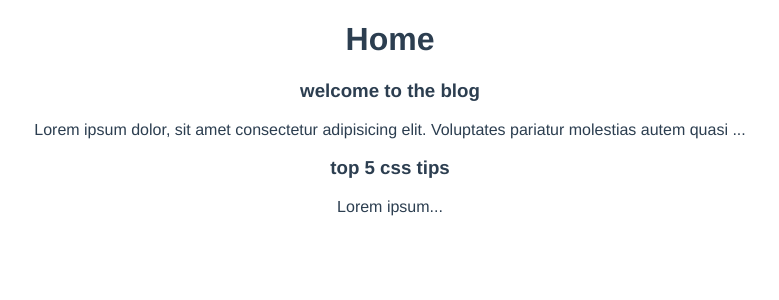
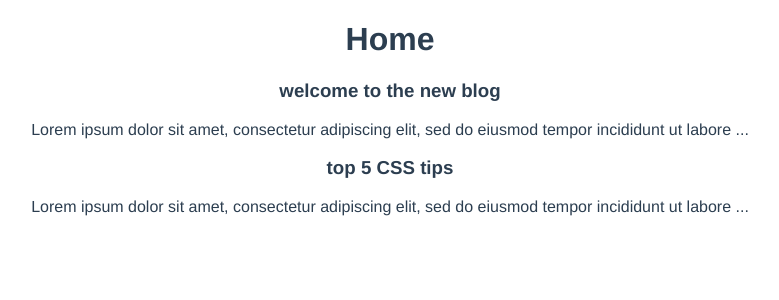
Before and after one commit to NbgDeki/simple-blog, a Vue app: page / in a window 1280 px wide. Shown: the top 300 px of the page, without its empty margins (250-1029 px from the left). Built offline with nearby package versions, Linux system fonts and the light colour scheme; data requests are answered from the project's data file.

Commit message:
Added dummy database and fetching data from it

```diff
--- /dev/null
+++ b/data/db.json
@@ -0,0 +1,16 @@
+{
+  "posts": [
+    {
+      "id": 1,
+      "title": "welcome to the new blog",
+      "body": "Lorem ipsum dolor sit amet, consectetur adipiscing elit, sed do eiusmod tempor incididunt ut labore et dolore magna aliqua.",
+      "tags": ["webdev", "coding", "news"]
+    },
+    {
+      "id": 2,
+      "title": "top 5 CSS tips",
+      "body": "Lorem ipsum dolor sit amet, consectetur adipiscing elit, sed do eiusmod tempor incididunt ut labore et dolore magna aliqua.",
+      "tags": ["css", "webdev", "coding"]
+    }
+  ]
+}
--- a/src/components/PostList.vue
+++ b/src/components/PostList.vue
@@ -7,6 +7,7 @@
 </template>
 
 <script>
+import { onMounted, onUnmounted, onUpdated } from 'vue';
 import SinglePost from './SinglePost.vue';
 
 export default {
@@ -14,7 +15,9 @@ export default {
   props: ['posts'],
 
   setup(props) {
-    return {};
+    onMounted(() => console.log('component mounted'));
+    onUnmounted(() => console.log('component unmounted'));
+    onUpdated(() => console.log('component updated'));
   }
 };
 </script>
--- a/src/views/HomeView.vue
+++ b/src/views/HomeView.vue
@@ -1,7 +1,11 @@
 <template>
   <div class="home">
     <h1>Home</h1>
-    <PostList :posts="posts"></PostList>
+    <div v-if="error">{{ error }}</div>
+    <div v-if="posts.length">
+      <PostList :posts="posts"></PostList>
+    </div>
+    <div v-else>Loading...</div>
   </div>
 </template>
 
@@ -14,16 +18,30 @@ export default {
   name: 'HomeView',
 
   setup() {
-    const posts = ref([
-      {
-        title: 'welcome to the blog',
-        body: 'Lorem ipsum dolor, sit amet consectetur adipisicing elit. Voluptates pariatur molestias autem quasi porro animi quod odio, nisi dolores exercitationem nobis atque optio eaque ipsam rem accusantium sed error perferendis necessitatibus voluptas tenetur. Necessitatibus laborum accusantium quae non tempore autem labore tenetur excepturi quidem rerum nobis, veniam quod ullam est dolores officiis dicta dolore omnis reiciendis odio quia nihil! Repudiandae quae iste quasi provident molestiae veritatis vitae, sint laborum ipsum totam tenetur aperiam ullam eos explicabo, facilis aspernatur nulla rerum rem aliquid distinctio, hic perferendis id. Tempora minima, neque consequatur dolorum numquam dolorem fugit atque officia eaque est? Quas enim, iste porro sapiente laudantium distinctio ducimus nam eos aliquam fuga eum tempora eligendi quia error inventore, provident pariatur praesentium magni soluta minima nesciunt mollitia. Tempora assumenda unde recusandae veniam animi nulla incidunt repellendus sed numquam nisi, mollitia ut molestiae vel et aspernatur accusantium maiores architecto. Autem consequuntur minus esse aliquid?',
-        id: 1
-      },
-      { title: 'top 5 css tips', body: 'Lorem ipsum', id: 2 }
-    ]);
+    const posts = ref([]);
+    const error = ref(null);
 
-    return { posts };
+    const load = async () => {
+      try {
+        const res = await fetch('http://localhost:3000/posts');
+
+        console.log(res);
+
+        if (!res.ok) {
+          throw Error('No data available');
+        }
+
+        const data = await res.json();
+        posts.value = data;
+      } catch (err) {
+        error.value = err.message;
+        console.log(error.value);
+      }
+    };
+
+    load();
+
+    return { posts, error };
   }
 };
 </script>
```
